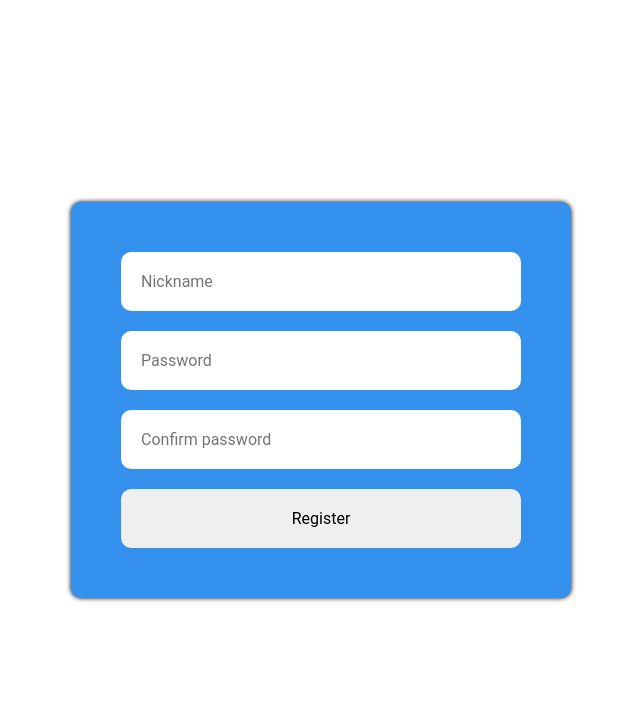
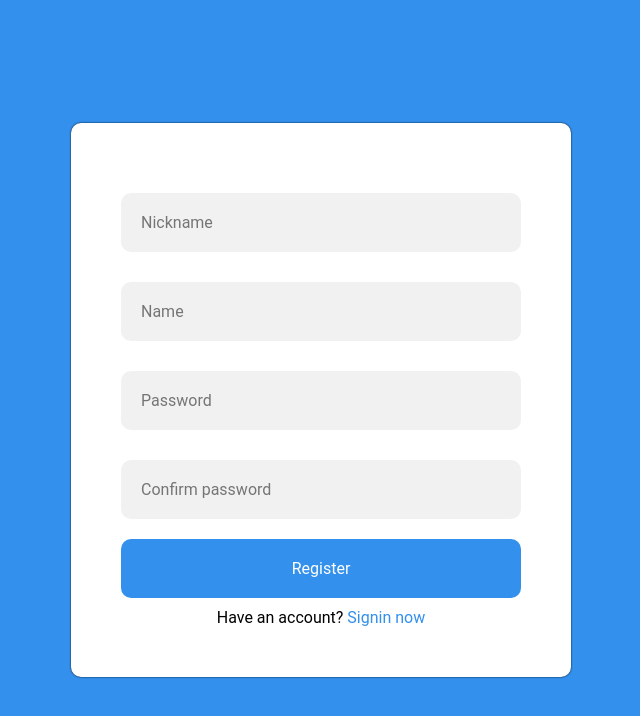
Before and after one commit to Human-Beta/messenger-ui, a React (Create React App) app: page /register in a window 1280 px wide. Shown: the top 716 px of the page, without its empty margins (319-959 px from the left). Built offline with nearby package versions, Linux system fonts and the light colour scheme.

Commit message:
implement login, registration and login/registration validation

```diff
--- /dev/null
+++ b/src/@types/user.registration.d.ts
@@ -0,0 +1,5 @@
+interface UserRegistration {
+  nickname: string;
+  name: string;
+  password: string;
+}
--- a/src/api/user.ts
+++ b/src/api/user.ts
@@ -5,6 +5,9 @@ const userApi = {
   getCurrentUser(): Promise<AxiosResponse<User>> {
     return axios.get('/users/current');
   },
+  registerUser(userRegistration: UserRegistration): Promise<AxiosResponse<User>> {
+    return axios.post('/users', userRegistration);
+  },
 };
 
 export default userApi;
--- a/src/components/ChatList/ChatList.module.scss
+++ b/src/components/ChatList/ChatList.module.scss
@@ -3,4 +3,9 @@
   padding-top: 5px;
   padding-right: 8px;
   height: 100%;
+
+  .empty {
+    text-align: center;
+    font-size: large;
+  }
 }
--- a/src/components/ChatList/index.tsx
+++ b/src/components/ChatList/index.tsx
@@ -10,7 +10,7 @@ import ChatItem from '../ChatItem';
 import styles from './ChatList.module.scss';
 import ChatListSkeleton from './ChatListSkeleton';
 
-const { root } = styles;
+const { root, empty } = styles;
 
 const PAGE_SIZE = 15;
 
@@ -34,7 +34,7 @@ const ChatList: React.FC = () => {
     <div className={`${root} scrollable`}>
       {status === Status.LOADING ? (
         <ChatListSkeleton />
-      ) : (
+      ) : chats.length ? (
         chats
           .slice()
           .sort((c1, c2) => {
@@ -45,6 +45,8 @@ const ChatList: React.FC = () => {
             return lastMessage2.date.localeCompare(lastMessage1.date);
           })
           .map((chatItem) => <ChatItem key={chatItem.id} chat={chatItem} />)
+      ) : (
+        <p className={empty}>You have no friends yet (</p>
       )}
     </div>
   );
--- a/src/components/Search/Search.module.scss
+++ b/src/components/Search/Search.module.scss
@@ -3,9 +3,13 @@
   border-bottom: 1px solid #cec8c8;
   width: 100%;
   display: flex;
-  flex-direction: column;
+  justify-content: space-around;
   align-items: center;
   padding: 15px 0;
+
+  .logout {
+    cursor: pointer;
+  }
 }
 
 .input_wrapper {
--- a/src/components/Search/index.tsx
+++ b/src/components/Search/index.tsx
@@ -1,10 +1,16 @@
 import React from 'react';
 import styles from './Search.module.scss';
 import searchSvg from '../../assets/img/search.svg';
+import logoutImg from '../../assets/img/logout.svg';
+import { LOGOUT_USER_ACTION, useAppDispatch } from '../../redux/store';
+import { useNavigate } from 'react-router-dom';
 
-const { root, input_wrapper } = styles;
+const { root, input_wrapper, logout } = styles;
 
 const Search: React.FC = () => {
+  const dispatch = useAppDispatch();
+  const navigate = useNavigate();
+
   const [inputValue, setInputValue] = React.useState<string>('');
 
   const updateInputValue = (event: React.ChangeEvent<HTMLInputElement>) => {
@@ -17,6 +23,16 @@ const Search: React.FC = () => {
         <img width="22" src={searchSvg} alt="search icon" />
         <input onChange={updateInputValue} value={inputValue} type="text" placeholder="Search" />
       </div>
+      <img
+        className={logout}
+        width="20"
+        src={logoutImg}
+        alt="logout"
+        onClick={() => {
+          dispatch(LOGOUT_USER_ACTION);
+          navigate('/login');
+        }}
+      />
     </div>
   );
 };
--- a/src/index.scss
+++ b/src/index.scss
@@ -39,11 +39,20 @@ img,
     overflow: hidden;
   }
 
-  form.login,
-  form.register {
-    margin: 0 auto;
-    align-self: center;
-    box-shadow: 0px 0px 5px 0px black;
+  .login-wrapper,
+  .register-wrapper {
+    display: flex;
+
+    justify-content: center;
+    align-items: center;
+
+    width: 100%;
+    height: 100%;
+
+    background-color: #3390ec;
+
+    form {
+      box-shadow: 0px 0px 2px 0px black;
       border-radius: 10px;
 
       width: 500px;
@@ -51,14 +60,20 @@ img,
       display: flex;
       flex-direction: column;
 
-    background-color: #3390ec;
+      background-color: white;
+
+      .error {
+        margin-bottom: 10px;
+        padding: 0px 10px;
+        color: red;
+      }
 
       input {
         margin-bottom: 20px;
       }
 
       input:focus {
-      box-shadow: 0px 0px 4px 0px black;
+        box-shadow: 0px 0px 5px 0px #919090a3;
       }
 
       button {
@@ -71,6 +86,30 @@ img,
         border-radius: 10px;
         border: none;
         font-size: 16px;
+      }
+
+      input {
+        background-color: #d5d2d24f;
+      }
+
+      button {
+        background-color: #3390ec;
+        color: white;
+      }
+
+      button:hover {
+        box-shadow: 0px 0px 5px 0px #919090a3;
+      }
+    }
+
+    .redirect {
+      align-self: center;
+      margin-top: 10px;
+
+      a {
+        color: #3390ec;
+        text-decoration: none;
+      }
     }
   }
 }
--- a/src/pages/Login.tsx
+++ b/src/pages/Login.tsx
@@ -1,5 +1,5 @@
-import React, { FC, useState } from 'react';
-import { useNavigate } from 'react-router-dom';
+import React, { FC, useCallback, useRef, useState } from 'react';
+import { Link, useNavigate } from 'react-router-dom';
 import { getToken } from '../redux/auth/asyncActions';
 import { useAppDispatch } from '../redux/store';
 
@@ -7,35 +7,76 @@ const Login: FC = () => {
   const dispatch = useAppDispatch();
   const navigate = useNavigate();
 
-  const [nickname, setNickname] = useState('');
-  const [password, setPassword] = useState('');
+  const [errorMsg, setErrorMsg] = useState('');
+  const [nicknameMsg, setNicknameMsg] = useState('');
+  const [passwordMsg, setPasswordMsg] = useState('');
+
+  const nicknameRef = useRef<HTMLInputElement>(null);
+  const passwordRef = useRef<HTMLInputElement>(null);
+
+  const resetValidationMsgs = useCallback(() => {
+    setErrorMsg('');
+    setNicknameMsg('');
+    setPasswordMsg('');
+  }, []);
+
+  const validate = useCallback((nickname: string, password: string) => {
+    let result = true;
+
+    nickname = nickname.trim();
+    password = password.trim();
+
+    if (!nickname) {
+      setNicknameMsg('Nickname should not be empty');
+      result = false;
+    }
+
+    if (!password) {
+      setPasswordMsg('Password should not be empty');
+      result = false;
+    }
+
+    return result;
+  }, []);
 
   const login = (e: React.FormEvent<HTMLFormElement>) => {
     e.preventDefault();
 
-    if (nickname && password) {
-      dispatch(getToken({ nickname, password })).then(() => {
+    resetValidationMsgs();
+
+    const nickname = nicknameRef.current!.value;
+    const password = passwordRef.current!.value;
+
+    if (!validate(nickname, password)) {
+      return;
+    }
+
+    dispatch(getToken({ nickname, password }))
+      .unwrap()
+      .then(() => {
         navigate('/');
+      })
+      .catch((resp) => {
+        if (resp.status === 400 && resp.error_description === 'Bad credentials') {
+          setErrorMsg('There is no user with these nickname and password');
+        }
       });
-    }
   };
 
   return (
-    <form onSubmit={login} className="login" method="POST">
-      <input
-        type="text"
-        placeholder="Nickname"
-        name="nickname"
-        onChange={(e) => setNickname(e.target.value)}
-      />
-      <input
-        type="password"
-        placeholder="Password"
-        name="password"
-        onChange={(e) => setPassword(e.target.value)}
-      />
-      <button>Login</button>
-    </form>
+    <div className="login-wrapper">
+      <form onSubmit={login} className="login" method="POST">
+        <p className="error">{errorMsg}</p>
+        <span className="error">{nicknameMsg}</span>
+        <input type="text" placeholder="Nickname" name="nickname" ref={nicknameRef} />
+        <span className="error">{passwordMsg}</span>
+        <input type="password" placeholder="Password" name="password" ref={passwordRef} />
+        <button>Login</button>
+        <p className="redirect">
+          Not a member? <Link to="/register">Signup now</Link>
+        </p>
+      </form>
+    </div>
   );
 };
 
--- a/src/pages/Register.tsx
+++ b/src/pages/Register.tsx
@@ -1,17 +1,123 @@
-import React from 'react';
+import React, { useCallback, useRef, useState } from 'react';
+import { Link, useNavigate } from 'react-router-dom';
+import { useAppDispatch } from '../redux/store';
+import { registerUser } from '../redux/user/asyncActions';
 
 const Register = () => {
+  const dispatch = useAppDispatch();
+  const navigate = useNavigate();
+
+  const nicknameRef = useRef<HTMLInputElement>(null);
+  const nameRef = useRef<HTMLInputElement>(null);
+  const passwordRef = useRef<HTMLInputElement>(null);
+  const passwordConfirmRef = useRef<HTMLInputElement>(null);
+
+  const [errorMsg, setErrorMsg] = useState('');
+  const [nicknameError, setNicknameError] = useState('');
+  const [nameError, setNameError] = useState('');
+  const [passwordError, setPasswordError] = useState('');
+  const [passwordConfirmError, setPasswordConfirmError] = useState('');
+
+  const resetValidationMsgs = useCallback(() => {
+    setErrorMsg('');
+    setNicknameError('');
+    setNameError('');
+    setPasswordError('');
+    setPasswordConfirmError('');
+  }, []);
+
+  const validate = useCallback(
+    (nickname: string, name: string, pwd: string, pwdConfirm: string) => {
+      let result = true;
+
+      nickname = nickname.trim();
+      name = name.trim();
+
+      if (!nickname) {
+        setNicknameError('Nickname should not be empty');
+        result = false;
+      } else if (nickname.length > 32) {
+        setNicknameError('Nickname length greater than 32');
+        result = false;
+      }
+
+      if (!name) {
+        setNameError('Name should not be empty');
+        result = false;
+      } else if (name.length > 64) {
+        setNameError('Name length greater than 32');
+        result = false;
+      }
+
+      if (!pwd) {
+        setPasswordError('Password should not be empty');
+        result = false;
+      } else if (pwd.length > 15) {
+        setPasswordError('Password length greater than 15');
+        result = false;
+      } else if (pwd !== pwdConfirm) {
+        setPasswordConfirmError('Passwords are not the same');
+        result = false;
+      }
+
+      return result;
+    },
+    [],
+  );
+
   const register = (e: React.FormEvent<HTMLFormElement>) => {
     e.preventDefault();
+
+    resetValidationMsgs();
+
+    const nickname = nicknameRef.current!.value;
+    const name = nameRef.current!.value;
+    const password = passwordRef.current!.value;
+    const passwordConfirm = passwordConfirmRef.current!.value;
+
+    if (!validate(nickname, name, password, passwordConfirm)) {
+      return;
+    }
+
+    dispatch(registerUser({ nickname, name, password }))
+      .unwrap()
+      .then(() => {
+        navigate('/login');
+      })
+      .catch((resp) => {
+        if (resp.status === 409) {
+          setErrorMsg(resp.message);
+        }
+
+        // TODO: validation from server?
+
+        console.log('err', resp);
+      });
   };
 
   return (
-    <form onSubmit={register} className="register" method="POST">
-      <input type="text" placeholder="Nickname" name="nickname" />
-      <input type="password" placeholder="Password" name="password" />
-      <input type="password" placeholder="Confirm password" name="password-confirm" />
-      <button>Register</button>
-    </form>
+    <div className="register-wrapper">
+      <form onSubmit={register} className="register" method="POST">
+        <p className="error">{errorMsg}</p>
+        <span className="error">{nicknameError}</span>
+        <input type="text" placeholder="Nickname" name="nickname" ref={nicknameRef} />
+        <span className="error">{nameError}</span>
+        <input type="text" placeholder="Name" name="name" ref={nameRef} />
+        <span className="error">{passwordError}</span>
+        <input type="password" placeholder="Password" name="password" ref={passwordRef} />
+        <span className="error">{passwordConfirmError}</span>
+        <input
+          type="password"
+          placeholder="Confirm password"
+          name="password_confirm"
+          ref={passwordConfirmRef}
+        />
+        <button>Register</button>
+        <p className="redirect">
+          Have an account? <Link to="/login">Signin now</Link>
+        </p>
+      </form>
+    </div>
   );
 };
 
--- a/src/redux/user/types.ts
+++ b/src/redux/user/types.ts
@@ -1,3 +1,5 @@
 export interface UserState {
   currentUser: User;
 }
+
+export type RegisterUserParams = UserRegistration;
```
Also changed, not shown: src/redux/auth/asyncActions.ts (+7 -3 lines), src/redux/user/asyncActions.ts (+14 -0 lines), src/assets/img/logout.svg (added), 1 other file (tests, documents, lock files or other folders). Lines whose indentation alone changed are shown as unchanged.
